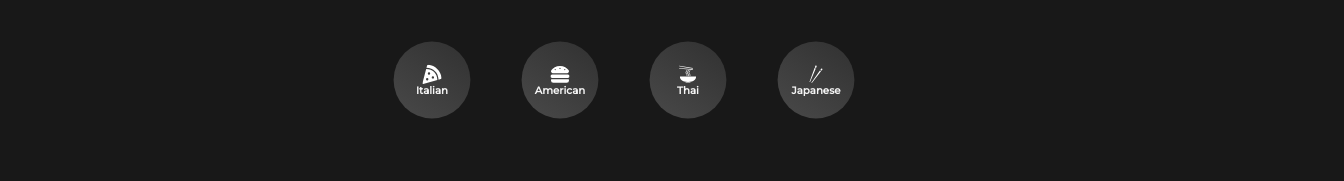
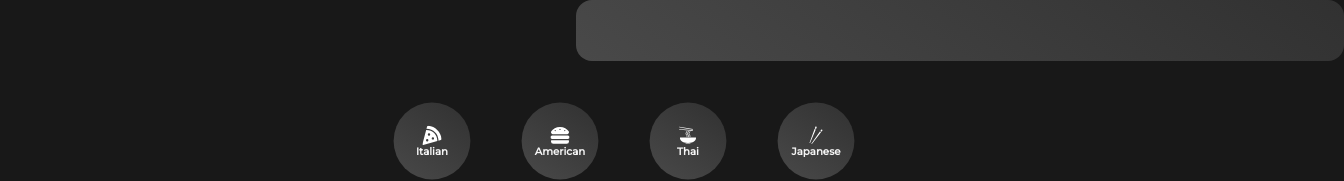
Before and after one commit to aSadGuy/DevEd-React-tut, a React (Create React App) app: page / in a window 1280 px wide. Shown: the top 181 px of the page, 1344 px wide, since content can reach past the window. Built offline with nearby package versions, Linux system fonts and the light colour scheme; no server answers.

Commit message:
added searchbar

```diff
--- a/src/App.js
+++ b/src/App.js
@@ -1,11 +1,13 @@
 import Pages from "./pages/Pages";
 import Category from "./components/Category";
 import { BrowserRouter } from "react-router-dom";
+import Search from "./components/Search";
 
 function App() {
   return (
     <div className="App">
       <BrowserRouter>
+        <Search />
         <Category />
         <Pages />
       </BrowserRouter>
--- /dev/null
+++ b/src/components/Search.jsx
@@ -0,0 +1,37 @@
+import styled from "styled-components";
+import { useState } from "react";
+import { FaSearch } from "react-icons/fa";
+
+function Search() {
+  return (
+    <FormStyle>
+      <input type="text" />
+    </FormStyle>
+  );
+}
+
+const FormStyle = styled.form`
+  margin: 0rem 20rem;
+  position: relative;
+  width: 100%;
+  input {
+    border: none;
+    background: linear-gradient(35deg, #494949, #313131);
+    font-size: 1.5rem;
+    color: white;
+    padding: 1rem 3rem;
+    border: none;
+    border-radius: 1rem;
+    outline: 0rem;
+    width: 100%;
+  }
+  svg {
+    position: absolute;
+    top: 50%;
+    left: 0%;
+    transform: translate(100%, -50%);
+    color: white;
+  }
+`;
+
+export default Search;
```
